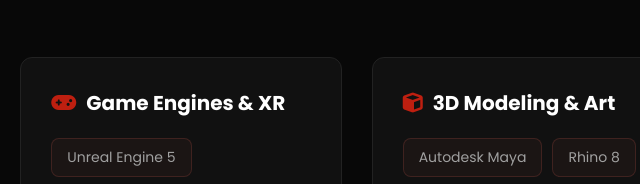
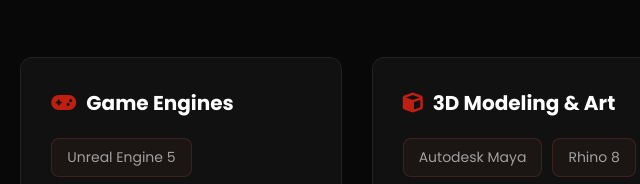
Before and after one commit to Nithan-A/my-portfolio, a plain HTML site: page index.html in a window 1280 px wide. Shown: the part 9667-9851 px from the top of the page, 459-1099 px from the left. Drawn offline with Linux system fonts and the light colour scheme.

Commit message:
Add files via upload

```diff
--- a/index.html
+++ b/index.html
@@ -412,7 +412,7 @@
             </div>
 
             <div class="skill-category">
-                <h3><i class="fa-solid fa-gamepad"></i> Game Engines & XR</h3>
+                <h3><i class="fa-solid fa-gamepad"></i> Game Engines</h3>
                 <div class="skill-tags">
                     <span>Unreal Engine 5</span>
                     <span>UE5 Blueprints</span>
```
